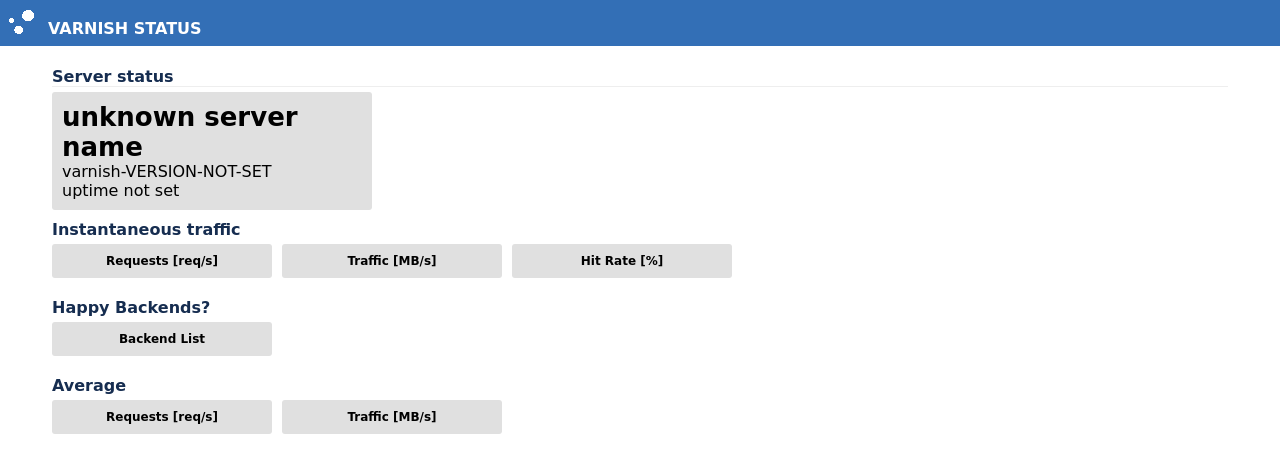
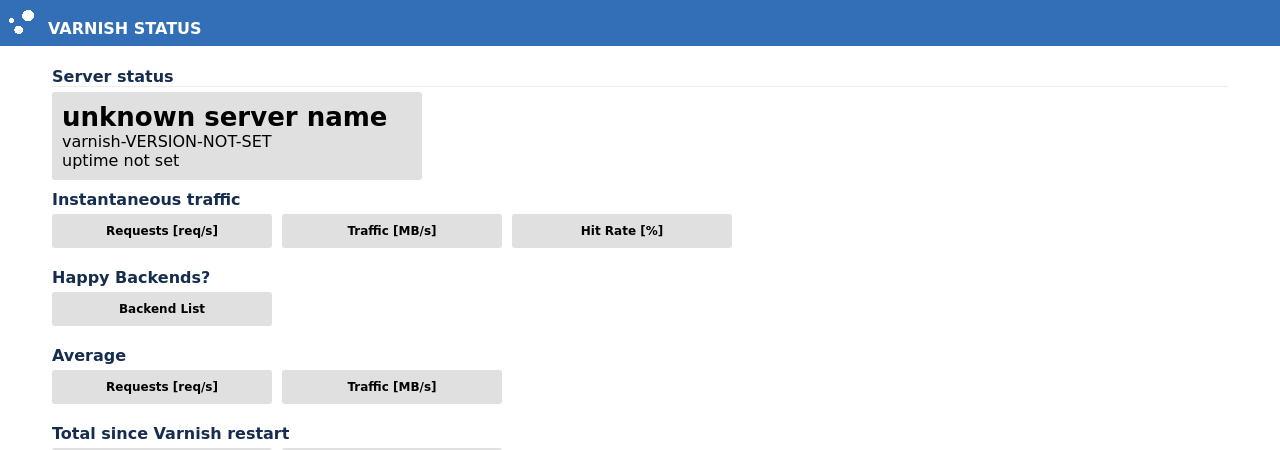
Before and after one commit to huayra/libvmod-status, a PHP site: page / in a window 1280 px wide. Shown: the top 450 px of the page. Run offline with PHP 8.4, Linux system fonts and the light colour scheme; some libraries are stand-ins or nearby versions.

Commit message:
innerhead fixing

```diff
--- a/web/css/screen.css
+++ b/web/css/screen.css
@@ -156,7 +156,7 @@
             -webkit-border-radius: 3px;
             float: left;
             margin-right: 10px;
-            width: 300px;        }
+            width: 350px;        }
 
         #stats h2 {
             margin-bottom: 10px;
```
